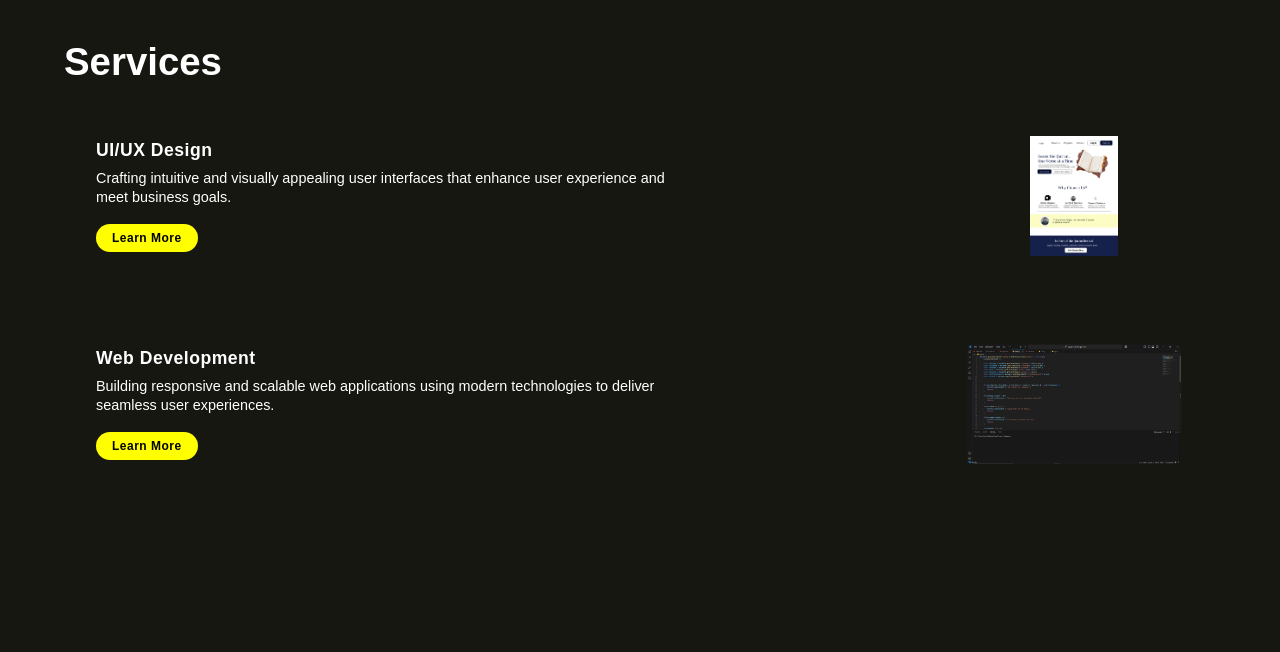
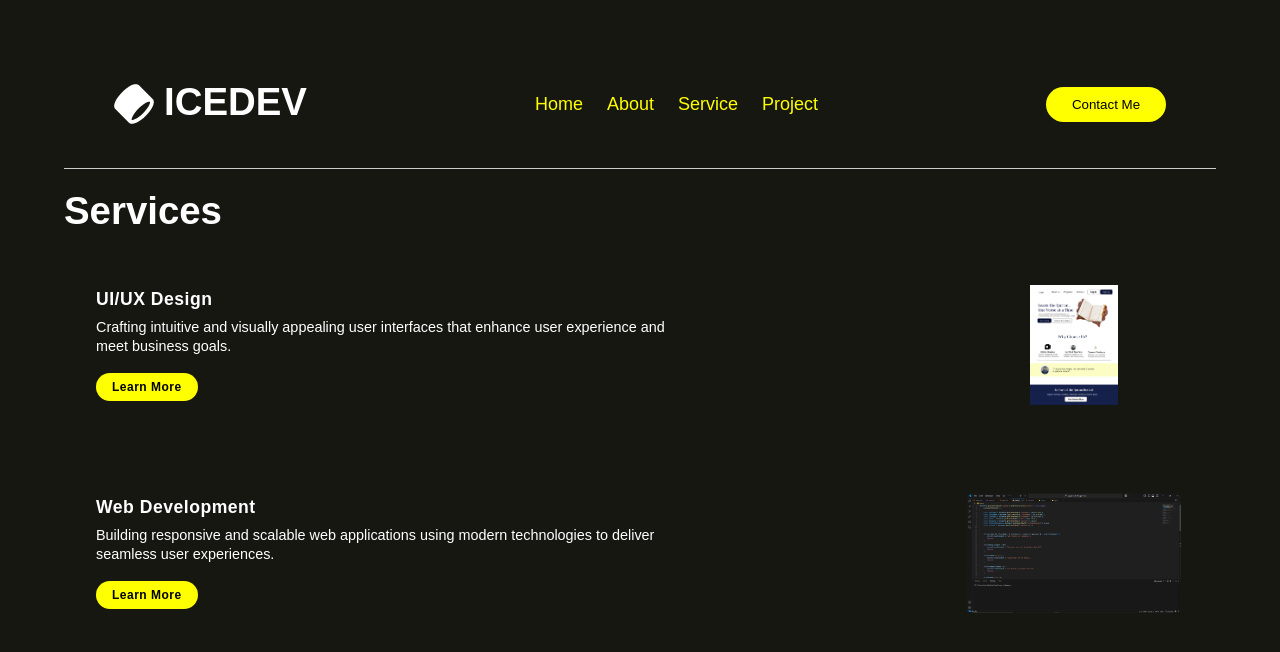
Before and after one commit to morounmubo0/Portfolio-website-, a React (Vite) app: page /service in a window 1280 px wide. Shown: the top 652 px of the page. Built offline with nearby package versions, Linux system fonts and the light colour scheme.

Commit message:
corrected

```diff
--- a/src/Pages/About/About.css
+++ b/src/Pages/About/About.css
@@ -20,13 +20,14 @@
   border-radius: 50%;
   background-color: #ccc;
   background-size: cover;
-  margin-top: 0.25rem;
+  margin-top: 1rem;
 }
 
 
 .text-content h2 {
   margin: 0;
   font-size: 1rem;
+  margin-top: 30px;
 }
 
 .role {
--- a/src/Pages/About/About.jsx
+++ b/src/Pages/About/About.jsx
@@ -1,5 +1,6 @@
 import './About.css';
 import { FaFigma, FaHtml5, FaCss3Alt, FaReact, FaJsSquare, FaPalette} from 'react-icons/fa';
+import Navbar from '../../Components/Navbar/Navbar';
 import about from '../../assets/about.jpg';
 
 const skills = [
@@ -14,6 +15,7 @@
 const About = () => {
     return (
         <div className="skill-container">
+            <Navbar />
             <div className="profile-section">
                 <div className="avatar"
                     style={{ backgroundImage: `url(${about})` }}
--- a/src/Pages/Project/project.css
+++ b/src/Pages/Project/project.css
@@ -1,6 +1,5 @@
 .proj h1{
     margin-left: 30px;
-
 }
 
 .project-images {
--- a/src/Pages/Service/ServicePage.css
+++ b/src/Pages/Service/ServicePage.css
@@ -8,6 +8,7 @@
   margin: 0 0 1.5rem;
   font-size: 2.4rem;
   font-weight: 600;
+  margin-top: 20px;
 }
 
 .cards {
--- a/src/Pages/Service/ServicePage.jsx
+++ b/src/Pages/Service/ServicePage.jsx
@@ -1,4 +1,5 @@
 import './ServicePage.css'
+import Navbar from '../../Components/Navbar/Navbar'
 import image3 from '../../assets/image3.png'
 import image1 from '../../assets/image1.png'
 
@@ -22,6 +23,7 @@
 const ServicePage = () => {
   return (
     <div className="servicePage">
+      <Navbar />
       <h1>Services</h1>
       <div className="cards">
         <ServiceCard
```
